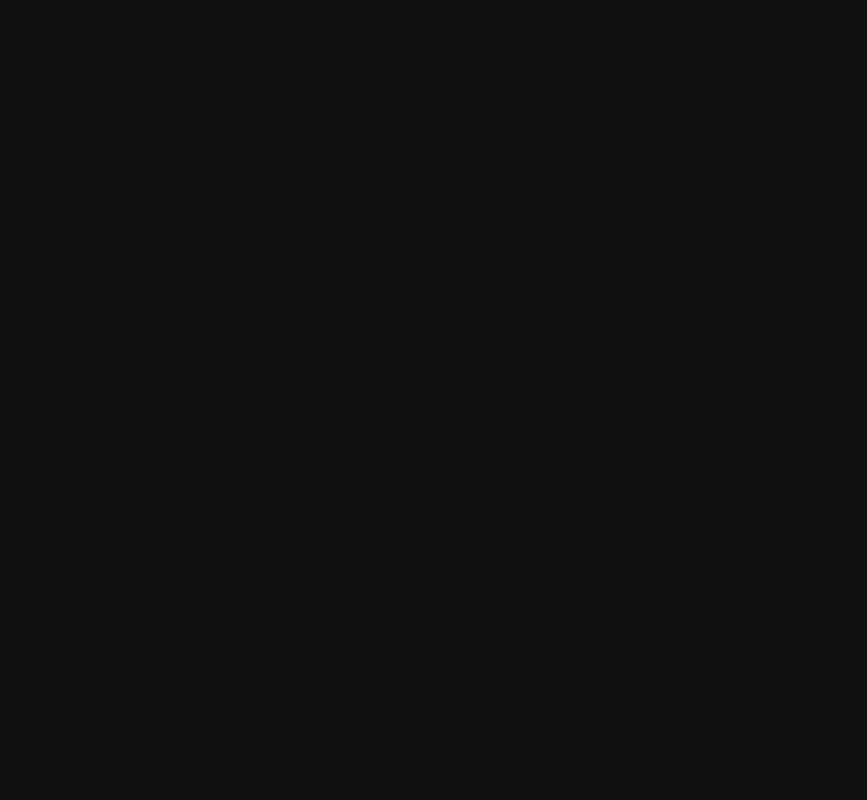
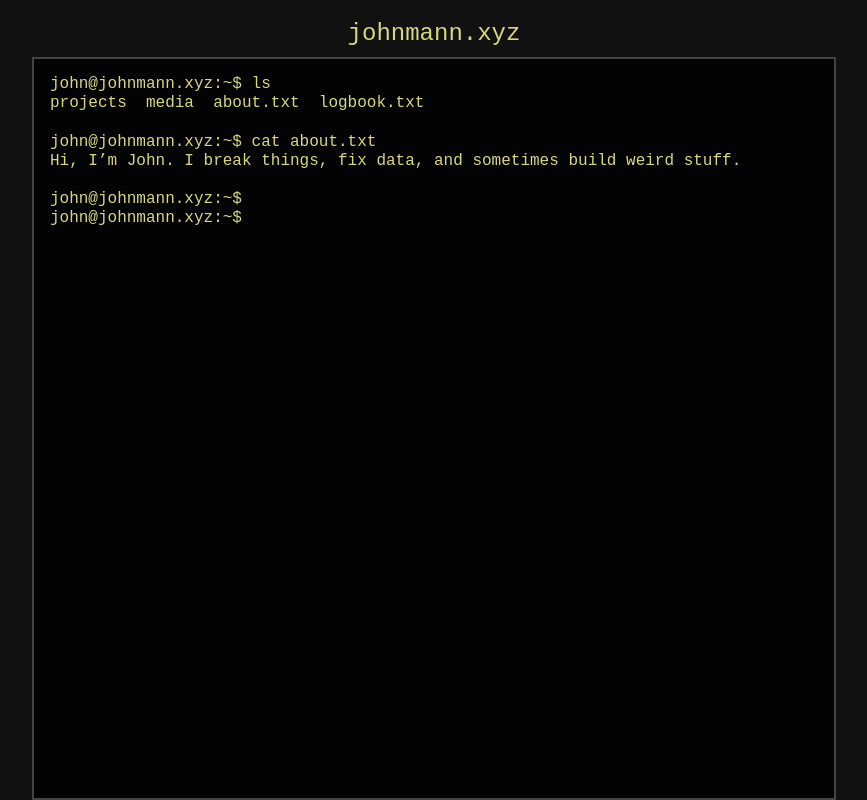
Before and after one commit to John-N-Mann/johnmann-site, a plain HTML site: page index.html in a window 1280 px wide. Shown: the whole page, without its empty margins (206-1073 px from the left). Drawn offline with Linux system fonts and the light colour scheme.

Commit message:
broke site again-- fixed

```diff
--- a/index.html
+++ b/index.html
@@ -16,10 +16,36 @@
       justify-content: flex-start;
       height: 100vh;
     }
+
     .site-name {
       margin: 20px 0 10px;
       font-size: 1.5em;
     }
+
     .site-name a {
       color: #d7d77d;
       text-decoration: none;
+    }
+
+    .terminal-container {
+      width: 80ch;
+      height: 50em;
+      background-color: #000;
+      border: 2px solid #444;
+      padding: 1em;
+      overflow-y: auto;
+      white-space: pre-wrap;
+      line-height: 1.2em;
+    }
+  </style>
+</head>
+<body>
+  <div class="site-name">
+    <a href="/">johnmann.xyz</a>
+  </div>
+
+  <div class="terminal-container" id="terminal"></div>
+
+  <script src="terminal.js"></script>
+</body>
+</html>
--- a/terminal.js
+++ b/terminal.js
@@ -1,5 +1,3 @@
-// terminal.js
-
 const terminal = document.getElementById("terminal");
 
 function printLine(text = "", delay = 0) {
```
